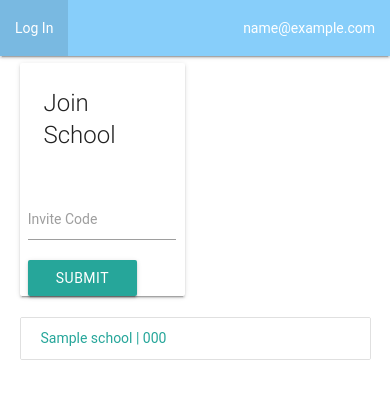
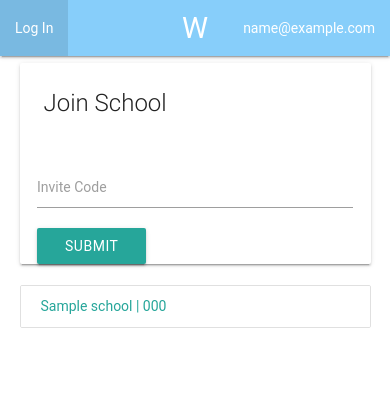
Before and after one commit to jQwotos/webnouncements, a Python web app: template templates/cloud.html in a window 390 px wide. Shown: the top 399 px of the page. Run offline with Jinja, Linux system fonts and the light colour scheme; the template is opened without the code that fills it: most values are stand-ins (such as "Sample title", 1, 10 or a date in 2020); some libraries are stand-ins or nearby versions; some web fonts are replaced.

Commit message:
improved mobile navbar and school page

```diff
--- a/templates/_includes/navbar.html
+++ b/templates/_includes/navbar.html
@@ -1,5 +1,6 @@
 <div class="nav-wrapper" style="background-color: LightSkyBlue;">
   <a href="/" class="brand-logo center hide-on-small-only">Webnouncements</a>
+  <a href="/" class="brand-logo center hide-on-med-and-up">W</a>
   {% if user_email is defined %}
   <ul class="right">
     <li><a href="/cloud/main">{{ user_email }}</a></li>
--- a/templates/cloud.html
+++ b/templates/cloud.html
@@ -3,7 +3,7 @@
 {% block content %}
 <div class="container">
   <div class="row">
-    <div class="col s6 m4">
+    <div class="col s12 m4">
       <div class="card">
         <div class="card-content">
           <span class="card-title">Join School</span>
```
Also changed, not shown: index.yaml (+6 -6 lines).
